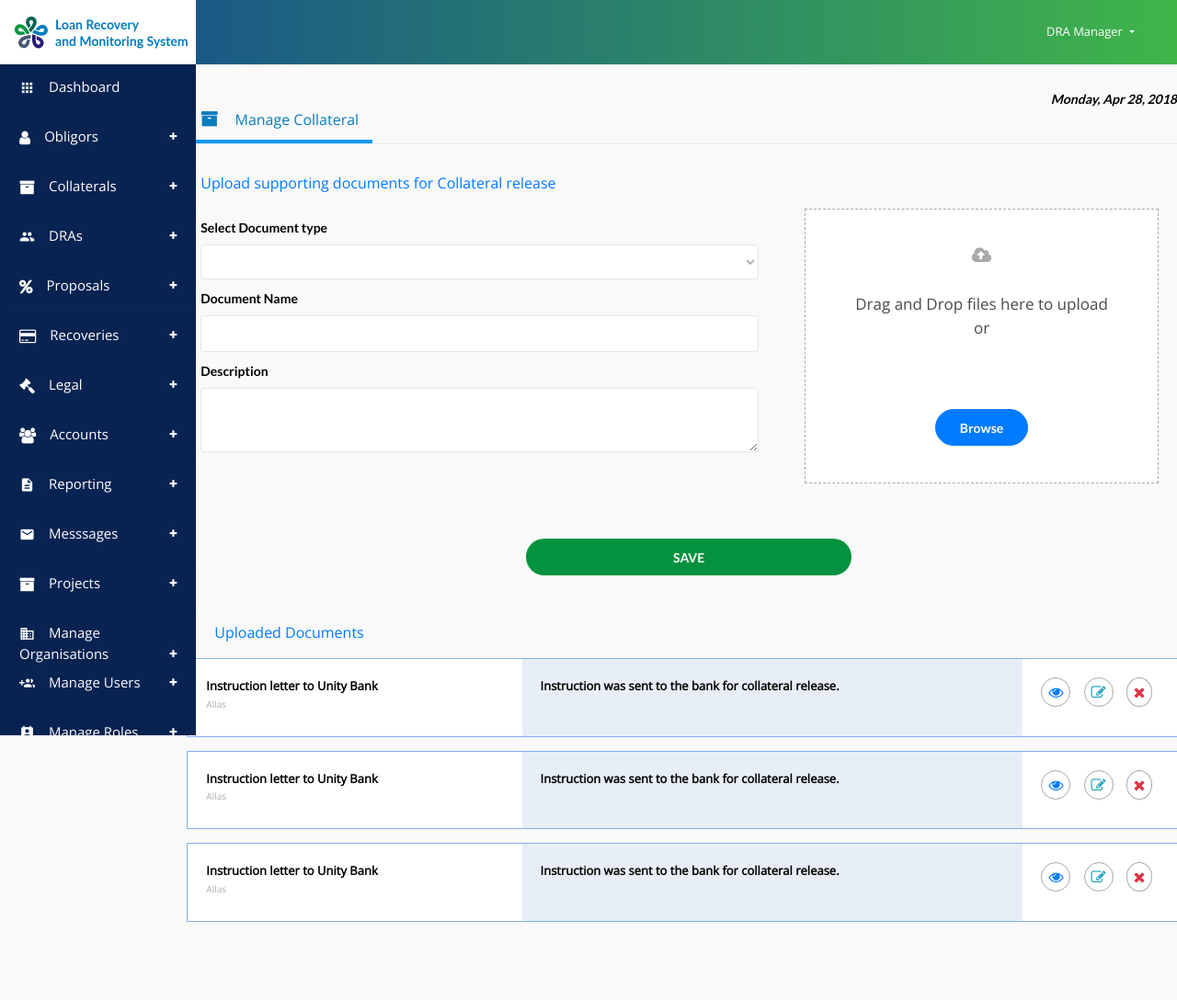
After one commit to 2kama/MyUI, a PHP site: page /collateral_release in a window 1280 px wide. The commit adds this page. Shown: the whole page at 92% size. Run offline with PHP 8.4, Linux system fonts and the light colour scheme; lists and menus that the app fills with data are empty.

Commit message:
New collateral Release and main.css

```diff
--- /dev/null
+++ b/fcaal/collateral_release.php
@@ -0,0 +1,171 @@
+<?php include('header.php'); ?>
+   <style>
+   	  body {
+   	  	 background: #f9f9f9;
+   	  }
+   </style>
+
+
+
+				<div class="container first">
+
+                            <div class="row">
+
+                                <div class="col-md-12 calendar">Monday, Apr 28, 2018</div>
+
+                                <div class="col-md-12 pageHead">
+                                    <div class="topic">
+                                        <i class="fa fa-archive"></i> Manage Collateral
+                                    </div>
+
+
+                                </div>
+
+                            </div>
+
+
+
+                 </div>
+
+
+
+
+
+
+
+                <div class="container mishTab">
+                    <div class="row">
+
+                            <div class="col-md-12">
+                                <p class="text-primary">Upload supporting documents for Collateral release</p>
+                            </div>
+
+
+                    </div>
+
+                    <form action="" class="row">
+
+                            <div class="col-md-7">
+
+                                    <label for="">Select Document type</label>
+                                    <select name="" id="" class="form-control">
+                                        <option value=""></option>
+                                        <option value=""></option>
+                                        <option value=""></option>
+                                        <option value=""></option>
+                                    </select>
+
+                                    <label for="">Document Name</label>
+                                    <input type="text" class="form-control">
+
+                                    <label for="">Description</label>
+                                    <textarea name="" style="height:70px;" class="form-control"></textarea>
+
+                            </div>
+
+                            <div class="col-md-5" style="padding: 0px 50px;">
+
+                                  <div class="uploadBox2 row bg-white text-center" style="border:1px dashed #aaa">
+                                        <i class="fa fa-cloud-upload text-center"></i>
+
+                                        <p class="text-center">
+                                        Drag and Drop files here to upload <br>
+                                        or
+                                        </p>
+                                        <div class="col-md-4"></div>
+                                        <button class="btn btn-primary col-md-4">Browse</button>
+                                  </div>
+
+                            </div>
+
+
+                            <div class="col-md-12">
+                                <button class="btn col-md-4 offset-md-4">SAVE</button>
+                            </div>
+
+                    </form>
+
+
+
+                    <div class="col-md-12 headss">
+                        <p class="text-primary">Uploaded Documents</p>
+                    </div>
+
+                    <div class="row">
+
+                        <!--upload item-->
+                        <div class="col-md-12 uploadsBlock">
+                             <div class="row">
+                                 <div class="col-md-4 col-sm-4">
+                                     <span>Instruction letter to Unity Bank</span>
+                                     <sup>Allas</sup>
+                                 </div>
+
+                                 <div class="col-md-6 col-sm-6">
+                                     <p>
+                                     Instruction was sent to the bank for collateral release.
+                                     </p>
+                                 </div>
+                                 <div class="col-md-2 col-sm-2">
+                                     <i class="fa fa-eye text-primary"></i>
+                                     <i class="fa fa-edit text-info"></i>
+                                     <i class="fa fa-times text-danger"></i>
+                                 </div>
+                             </div>
+                        </div>
+                        <!--end upload item -->
+
+                        <!--upload item-->
+                        <div class="col-md-12 uploadsBlock">
+                             <div class="row">
+                                 <div class="col-md-4 col-sm-4">
+                                     <span>Instruction letter to Unity Bank</span>
+                                     <sup>Allas</sup>
+                                 </div>
+
+                                 <div class="col-md-6 col-sm-6">
+                                     <p>
+                                     Instruction was sent to the bank for collateral release.
+                                     </p>
+                                 </div>
+                                 <div class="col-md-2 col-sm-2">
+                                     <i class="fa fa-eye text-primary"></i>
+                                     <i class="fa fa-edit text-info"></i>
+                                     <i class="fa fa-times text-danger"></i>
+                                 </div>
+                             </div>
+                        </div>
+                        <!--end upload item -->
+
+                        <!--upload item-->
+                        <div class="col-md-12 uploadsBlock">
+                             <div class="row">
+                                 <div class="col-md-4 col-sm-4">
+                                     <span>Instruction letter to Unity Bank</span>
+                                     <sup>Allas</sup>
+                                 </div>
+
+                                 <div class="col-md-6 col-sm-6">
+                                     <p>
+                                     Instruction was sent to the bank for collateral release.
+                                     </p>
+                                 </div>
+                                 <div class="col-md-2 col-sm-2">
+                                     <i class="fa fa-eye text-primary"></i>
+                                     <i class="fa fa-edit text-info"></i>
+                                     <i class="fa fa-times text-danger"></i>
+                                 </div>
+                             </div>
+                        </div>
+                        <!--end upload item -->
+
+                    </div>
+
+
+
+                </div>
+
+
+
+
+<?php include('footer.php'); ?>
--- a/fcaal/css/main.css
+++ b/fcaal/css/main.css
@@ -1046,7 +1046,8 @@ button.prop {
   padding: 50px; }
   .uploadBox i {
     color: #d2d2d2;
-    font-size: 20px; }
+    font-size: 20px;
+    margin-left: 30%; }
   .uploadBox p {
     font-size: 13px; }
 
@@ -1083,6 +1084,55 @@ i.putout {
   font-size: 30px;
   display: none; }
 
+.uploadBox2 {
+  background: #fff;
+  border: 2px dashed #aaa;
+  padding: 40px;
+  text-align: center; }
+  .uploadBox2 i {
+    width: 100%;
+    float: left;
+    color: #aaa;
+    font-size: 20px; }
+  .uploadBox2 p {
+    font-size: 17px;
+    width: 100%;
+    color: #4a4a4a;
+    margin-top: 30px; }
+
+.headss {
+  margin-top: 50px; }
+
+.uploadsBlock {
+  border: 1px solid #85aeec;
+  background: #fff;
+  margin-bottom: 15px; }
+  .uploadsBlock .col-md-4 {
+    padding: 20px; }
+    .uploadsBlock .col-md-4 span {
+      font-weight: bold;
+      font-size: 13px;
+      width: 100%;
+      float: left; }
+    .uploadsBlock .col-md-4 sup {
+      font-size: 10px;
+      color: #aaa; }
+  .uploadsBlock .col-md-6 {
+    background: rgba(67, 114, 184, 0.12);
+    padding: 20px; }
+    .uploadsBlock .col-md-6 p {
+      font-size: 13px;
+      font-weight: bold; }
+  .uploadsBlock .col-md-2 {
+    padding: 20px; }
+    .uploadsBlock .col-md-2 i {
+      padding: 7px;
+      -webkit-border-radius: 50%;
+      -ms-border-radius: 50%;
+      border-radius: 50%;
+      border: 1px solid #aaa;
+      margin-right: 10px; }
+
 @media screen and (max-width: 768px) {
   .menuTab {
     margin-left: -100%;
```
Also changed, not shown: 1 other file.
